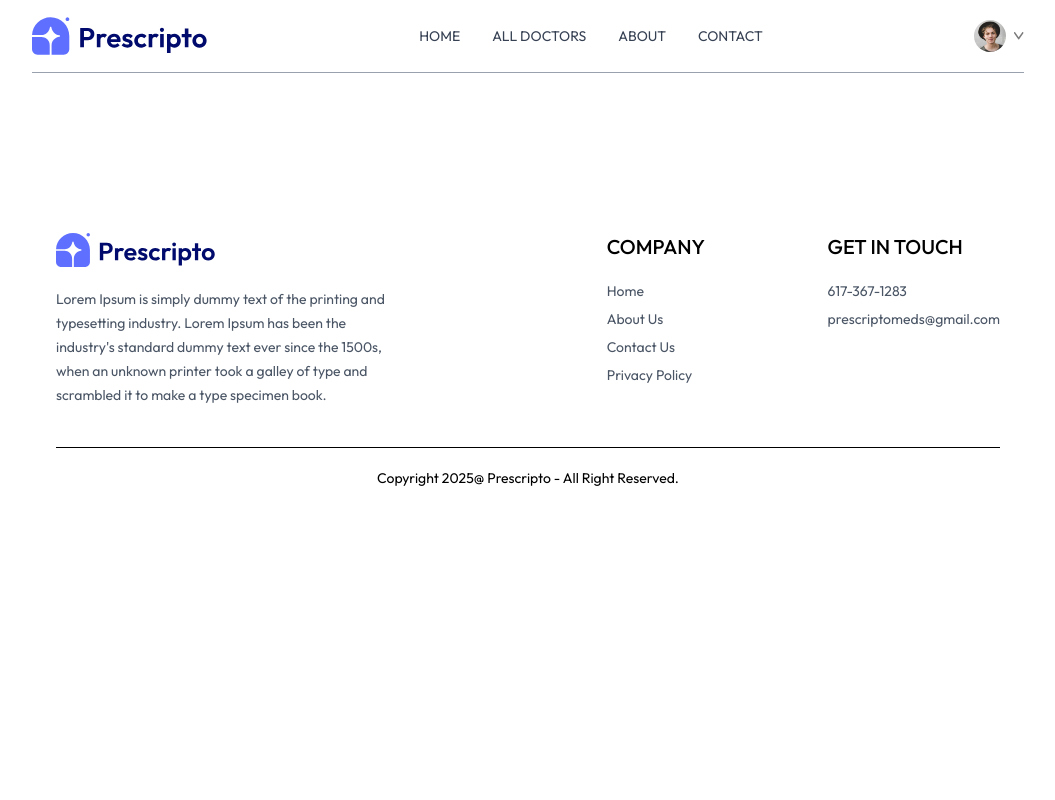
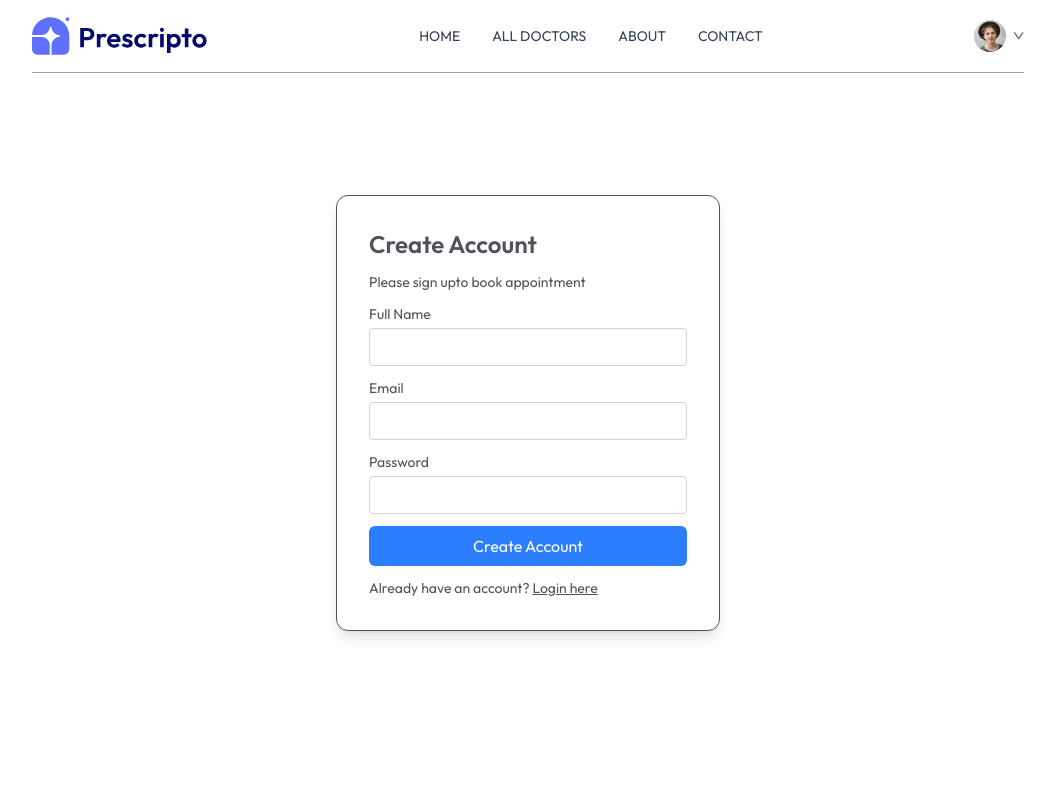
Before and after one commit to narasi15/prescripto, a React (Vite) app in the folder frontend-prescripto/: page /login in a window 1280 px wide. Shown: the top 800 px of the page, without its empty margins (112-1167 px from the left). Built offline with nearby package versions, Linux system fonts and the light colour scheme.

Commit message:
Updated Login and Create Account page with login feature and sign up feature

```diff
--- a/frontend-prescripto/src/pages/Login.jsx
+++ b/frontend-prescripto/src/pages/Login.jsx
@@ -1,10 +1,48 @@
 import React from 'react'
+import { useState } from 'react'
 
 const Login = () => {
+
+  const [state, setState] = useState('Sign Up')
+  const [email, setEmail] = useState('')
+  const [password, setPassword] = useState('')
+  const [name, setName] = useState('')
+
+  const onSubmitHandler = async (event) => {
+    event.preventDefault()
+  }
+
+
   return (
-    <div>
+    <form className='min-h-[80vh] flex items-center'>
+      <div className='flex flex-col gap-3 m-auto items-start p-8 min-w-[340px] sm:min-w-96 border rounded-xl text-zinc-600 text-sm shadow-lg'>
+        <p className='text-2xl font-semibold'>{state === 'Sign Up' ? "Create Account" : "Login"}</p>
+        <p>Please {state === 'Sign Up' ? 'sign up' : 'log in'}to book appointment</p>
+        {
+          state === "Sign Up" && <div className='w-full'>
+          <p>Full Name</p>
+          <input className='border border-zinc-300 rounded w-full p-2 mt-1' type="text" onChange={(e)=>setName(e.target.name)} value={name}></input>
+        </div>
+        }
 
-    </div>
+
+        <div className='w-full'>
+          <p>Email</p>
+          <input className='border border-zinc-300 rounded w-full p-2 mt-1' type="email" onChange={(e)=>setEmail(e.target.name)} value={email}></input>
+        </div>
+
+        <div className='w-full'>
+          <p>Password</p>
+          <input className='border border-zinc-300 rounded w-full p-2 mt-1' type="password" onChange={(e)=>setPassword(e.target.name)} value={password}></input>
+        </div>
+        <button className='bg-blue-500 text-white w-full py-2 rounded-md text-base'>{state === 'Sign Up' ? 'Create Account' : 'Login'}</button>
+        {
+          state === "Sign Up"
+          ? <p>Already have an account? <span onClick={() => setState('Login')} className='text-primary underline cursor-pointer'>Login here</span></p>
+          : <p>Create a new account? <span onClick={() => setState('Sign Up')} className='text-primary underline cursor-pointer'>click here</span></p>
+        }
+      </div>
+    </form>
   )
 }
 
```
